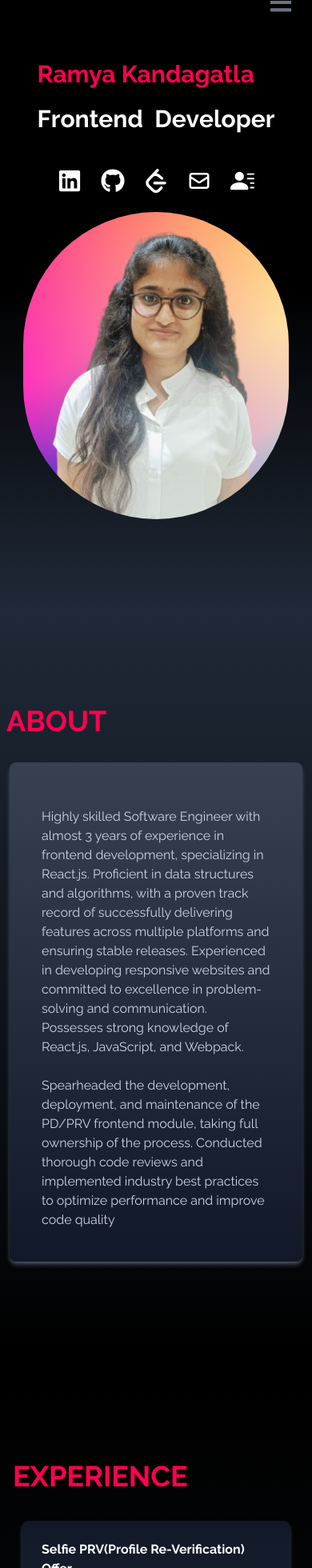
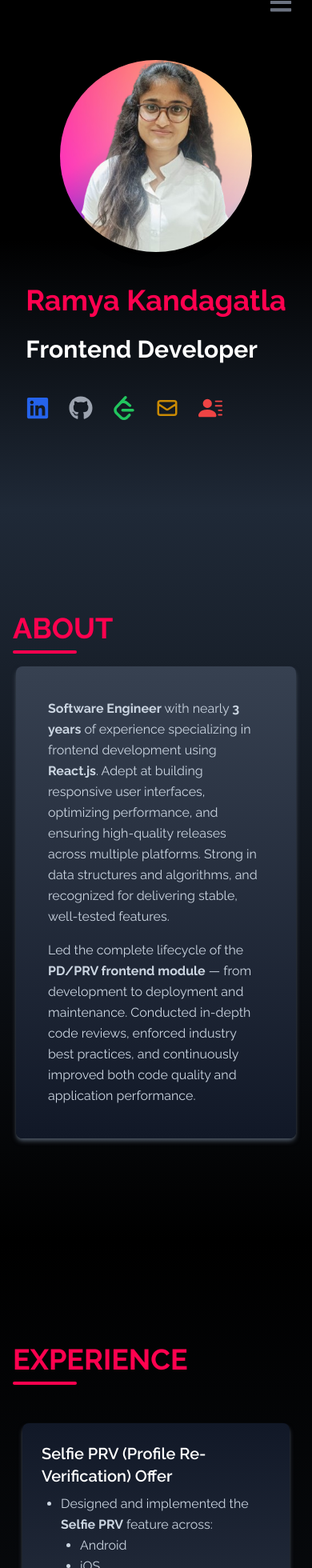
Before and after one commit to RamyaKandagatla/Portfolio, a React (Create React App) app: page / in a window 390 px wide. Shown: the part 37-1997 px from the top of the page at 80% size. Built offline with nearby package versions, Linux system fonts and the light colour scheme.

Commit message:
ui changes done

```diff
--- a/package.json
+++ b/package.json
@@ -6,6 +6,7 @@
     "@testing-library/jest-dom": "^5.17.0",
     "@testing-library/react": "^13.4.0",
     "@testing-library/user-event": "^13.5.0",
+    "framer-motion": "^12.23.3",
     "react": "^18.2.0",
     "react-dom": "^18.2.0",
     "react-icons": "^5.4.0",
--- a/src/components/About.jsx
+++ b/src/components/About.jsx
@@ -1,4 +1,5 @@
 import React from "react";
+import { motion } from "framer-motion";
 
 const About = () => {
   return (
@@ -6,29 +7,34 @@ const About = () => {
       name="about"
       className="w-full bg-gradient-to-b from-gray-800 to-black text-white py-28"
     >
-      <div className="max-w-screen-lg p-2 mx-auto flex flex-col justify-between">
-        <div className="pb-8">
-          <p className="text-4xl font-bold inline text-[rgb(255,1,79)] opacity-100">
+      <div className="max-w-screen-lg p-4 mx-auto flex flex-col justify-between">
+        <div className="pb-4">
+          <p className="text-4xl font-bold inline text-[rgb(255,1,79)]">
             ABOUT
           </p>
+          <div className="w-20 h-1 mt-2 bg-[rgb(255,1,79)] rounded-full"></div>
         </div>
-        <div className="text-slate-300 bg-gradient-to-b from-gray-700 to-gray-900 text-md shadow-md shadow-gray-600 rounded-lg p-10 mx-1">
-          <p className="mt-4">
-            Highly skilled Software Engineer with almost 3 years of experience in
-            frontend development, specializing in React.js. Proficient in data
-            structures and algorithms, with a proven track record of successfully
-            delivering features across multiple platforms and ensuring stable
-            releases. Experienced in developing responsive websites and committed
-            to excellence in problem-solving and communication. Possesses strong
-            knowledge of React.js, JavaScript, and Webpack.
+
+        <motion.div
+          initial={{ opacity: 0, y: 30 }}
+          whileInView={{ opacity: 1, y: 0 }}
+          transition={{ duration: 0.6 }}
+          className="text-slate-300 bg-gradient-to-b from-gray-700 to-gray-900 text-md md:text-lg leading-relaxed shadow-md shadow-gray-600 rounded-lg p-10 mx-1 space-y-4"
+        >
+          <p>
+            <strong>Software Engineer</strong> with nearly <strong>3 years</strong> of experience
+            specializing in frontend development using <strong>React.js</strong>. Adept at building
+            responsive user interfaces, optimizing performance, and ensuring high-quality releases
+            across multiple platforms. Strong in data structures and algorithms, and recognized for
+            delivering stable, well-tested features.
           </p>
-          <br />
+
           <p>
-            Spearheaded the development, deployment, and maintenance of the PD/PRV frontend module,
-            taking full ownership of the process. Conducted thorough code reviews and implemented
-            industry best practices to optimize performance and improve code quality
+            Led the complete lifecycle of the <strong>PD/PRV frontend module</strong> — from development to
+            deployment and maintenance. Conducted in-depth code reviews, enforced industry best
+            practices, and continuously improved both code quality and application performance.
           </p>
-        </div>
+        </motion.div>
       </div>
     </div>
   );
--- a/src/components/Experience.jsx
+++ b/src/components/Experience.jsx
@@ -1,14 +1,15 @@
-import React from 'react'
+import React from 'react';
+import { motion } from 'framer-motion';
 
 const Experience = () => {
-
   const projects = [
     {
       id: 1,
-			title: 'Selfie PRV(Profile Re-Verification) Offer',
+      title: 'Selfie PRV (Profile Re-Verification) Offer',
       description: (
-				<ol className="list-disc ml-6">
-					<li>Designed and implemented the <strong>Selfie PRV (Profile Re-Verification)</strong> feature across multiple platforms:
+        <ol className="list-disc ml-6 space-y-1">
+          <li>
+            Designed and implemented the <strong>Selfie PRV</strong> feature across:
             <ol className="list-disc ml-6">
               <li>Android</li>
               <li>iOS</li>
@@ -16,11 +17,12 @@ const Experience = () => {
               <li>Weblink</li>
             </ol>
           </li>
-					<li>Enabled customers rejected due to improper selfies to re-upload their images.</li>
-					<li>Achieved the following improvements:
-						<ol class="list-disc ml-6">
-							<li>Boosted loan disbursal by <strong>0.25%</strong>.</li>
-							<li>Increased overall user conversion rate by <strong>4-5%</strong>.</li>
+          <li>Allowed users to re-upload selfies if rejected.</li>
+          <li>
+            Impact:
+            <ol className="list-disc ml-6">
+              <li>Loan disbursal increased by <strong>0.25%</strong>.</li>
+              <li>Conversion rate rose by <strong>4–5%</strong>.</li>
             </ol>
           </li>
         </ol>
@@ -30,42 +32,37 @@ const Experience = () => {
     },
     {
       id: 2,
-			title: 'Developed Dynamic Image Capture Feature for VKYC',
+      title: 'Dynamic Image Capture for VKYC',
       description: (
+        <ol className="list-disc ml-6 space-y-1">
+          <li>Built dynamic image capture for DBL and LAP customers.</li>
+          <li>Used Firebase Database for personalized dropdowns.</li>
+          <li>
+            Outcomes:
             <ol className="list-disc ml-6">
-					<li>Engineered dynamic image capture for DBL and LAP customers, streamlining the VKYC process by ensuring required documents were captured during the call.</li>
-					<li>Utilized Firebase Database to generate customer-specific document drop-downs.</li>
-					<li>Achieved the following improvements:
-						<ol className="list-disc ml-6">
-							<li>Improved loan processing efficiency.</li>
-							<li>Reduced errors during the verification process.</li>
-							<li>Accelerated approval times.</li>
-							<li>Increased overall loan approval rate by <strong>15%</strong> for DBL and LAP customers.</li>
+              <li>Streamlined loan processing.</li>
+              <li>Reduced verification errors.</li>
+              <li>Accelerated approvals.</li>
+              <li><strong>15% increase</strong> in loan approval rate.</li>
             </ol>
           </li>
         </ol>
       ),
-			techStacks: 'React.js, JavaScript, HTML, CSS, AWS S3, firebase',
+      techStacks: 'React.js, JavaScript, HTML, CSS, AWS S3, Firebase',
       style: 'justify-self-end'
     },
     {
       id: 3,
-			title: 'Migrated to @loadable/component for Code Splitting',
+      title: 'Code Splitting with @loadable/component',
       description: (
+        <ol className="list-disc ml-6 space-y-1">
+          <li>Replaced <code>react-loadable</code> with <code>@loadable/component</code>.</li>
+          <li>
+            Benefits:
             <ol className="list-disc ml-6">
-					<li>Spearheaded the migration from <code>react-loadable</code> to <code>@loadable/component</code> for code splitting.</li>
-					<li>Enhanced application performance and maintainability through:
-						<ol className="list-disc ml-6">
-							<li>Strategic planning.</li>
-							<li>Comprehensive code refactoring.</li>
-							<li>Rigorous testing.</li>
-						</ol>
-					</li>
-					<li>Achieved the following outcomes:
-						<ol className="list-disc ml-6">
-							<li><strong>35% reduction</strong> in page load time.</li>
-							<li><strong>15% increase</strong> in user retention.</li>
-							<li>Delivered a smoother and more efficient user experience.</li>
+              <li><strong>35% faster</strong> page load time.</li>
+              <li><strong>15% boost</strong> in retention.</li>
+              <li>Smoother UX and better maintainability.</li>
             </ol>
           </li>
         </ol>
@@ -75,46 +72,53 @@ const Experience = () => {
     },
     {
       id: 4,
-			title: 'Optimized App Scaling for Enhanced Responsiveness',
+      title: 'App Scaling for Responsive UX',
       description: (
-				<ol className="list-disc ml-6">
-					<li>Designed and implemented a viewport scaling logic based on:
-						<ol className="list-disc ml-6">
-							<li>Device screen size.</li>
-							<li>Device resolution.</li>
-						</ol>
-					</li>
-					<li>Optimized layouts and usability across all devices.</li>
-					<li>Achieved a <strong>30% increase in user engagement</strong> through responsive design.</li>
+        <ol className="list-disc ml-6 space-y-1">
+          <li>Built viewport scaling logic based on device screen/resolution.</li>
+          <li>Improved layout consistency across devices.</li>
+          <li><strong>30% increase</strong> in user engagement.</li>
         </ol>
       ),
       techStacks: 'React.js, JavaScript, HTML, CSS',
       style: 'justify-self-end'
     }
-	]
+  ];
+
   return (
-    <div name='experience'
+    <div
+      name="experience"
       className="w-full bg-gradient-to-b from-black to-gray-800 text-white py-28"
     >
       <div className="max-w-screen-lg p-4 mx-auto flex flex-col justify-center">
-				<div className="pb-8">
-					<p className="text-4xl font-bold inline text-[rgb(255,1,79)] opacity-100">EXPERIENCE</p>
+        <div className="pb-6">
+          <p className="text-4xl font-bold inline text-[rgb(255,1,79)]">
+            EXPERIENCE
+          </p>
+          <div className="w-20 h-1 mt-2 bg-[rgb(255,1,79)] rounded-full"></div>
         </div>
 
-
-        <div className="grid gap-8 my-1 mx-3">
+        <div className="grid gap-10 my-6 mx-3">
           {projects.map(({ id, title, description, techStacks, style }) => (
-            <div key={id} className={`text-slate-300 bg-gradient-to-b from-gray-900 to-gray-700 shadow-md shadow-gray-600 rounded-lg w-full max-w-md md:max-w-lg lg:max-w-xl p-6 ${style} hover:scale-105 duration-500`}>
-              <h3 className='text-white font-bold'>{title}</h3>
-							<p className='p-2'>{description}</p>
-							<p className='p-2'><span className='text-white font-bold'>TechStacks: </span><span>{techStacks}</span></p>
-            </div>
+            <motion.article
+              key={id}
+              initial={{ opacity: 0, y: 40 }}
+              whileInView={{ opacity: 1, y: 0 }}
+              transition={{ duration: 0.5, delay: id * 0.1 }}
+              className={`text-slate-300 bg-gradient-to-b from-gray-900 to-gray-700 shadow-md shadow-gray-600 rounded-lg w-full max-w-2xl p-6 ${style} hover:scale-105 duration-500`}
+            >
+              <h3 className="text-white font-semibold text-xl mb-2">{title}</h3>
+              <div className="leading-relaxed text-base">{description}</div>
+              <p className="mt-4 text-sm text-gray-300">
+                <span className="text-white font-semibold">Tech Stack: </span>
+                {techStacks}
+              </p>
+            </motion.article>
           ))}
         </div>
-
       </div>
     </div>
-  )
-}
+  );
+};
 
-export default Experience
+export default Experience;
--- a/src/components/Home.jsx
+++ b/src/components/Home.jsx
@@ -7,6 +7,7 @@ import { HiOutlineMail } from "react-icons/hi";
 import { BsFillPersonLinesFill } from "react-icons/bs";
 import { SiLeetcode } from "react-icons/si";
 import WordByWordText from "./WordByWordText";
+import { motion } from "framer-motion";
 
 const Home = () => {
   const links = [
@@ -66,32 +67,42 @@ const Home = () => {
   return (
     <div
       name="home"
-      className="w-full bg-gradient-to-b from-black via-black to-gray-800 py-28 justify-center"
+      className="w-full bg-gradient-to-b from-black via-black to-gray-800 py-28"
     >
-      <div className="max-w-screen-lg mx-auto flex flex-col items-center justify-between px-4 md:flex-row">
-        <div className="flex flex-col justify-center space-y-5">
-          <h2 className="text-3xl sm:text-5xl font-bold text-[rgb(255,1,79)] opacity-100">
-            Ramya Kandagatla
-          </h2>
+      <div className="max-w-screen-lg mx-auto flex flex-col-reverse md:flex-row items-center justify-between px-6">
+        {/* Text Section */}
+        <div className="flex flex-col justify-center space-y-6 text-left">
+            <motion.h2
+              className="text-4xl sm:text-5xl font-bold text-[rgb(255,1,79)]"
+              initial={{ opacity: 0, y: -20 }}
+              animate={{ opacity: 1, y: 0 }}
+              transition={{ duration: 0.6 }}
+            >
+              Ramya Kandagatla
+            </motion.h2>
           <h2 className="text-3xl sm:text-5xl font-bold text-white">
             <WordByWordText />
           </h2>
-          <div className="flex xl:hidden justify-center space-x-6 py-6">
-            {links.map(({ id, child, href, download }) => (
+
+          {/* Social Links */}
+          <div className="flex xl:hidden justify-start space-x-6 pt-4">
+            {links.map(({ id, child, href, download, style }) => (
               <a
                 key={id}
                 href={href}
                 target="_blank"
                 rel="noopener noreferrer"
                 download={download}
-                className={`duration-300 hover:scale-125 text-white`}
+                className={`duration-300 hover:scale-125 ${style}`}
               >
                 {child}
               </a>
             ))}
           </div>
 
-          {/* <div>
+          {/* CTA Button (Kept as is - commented) */}
+          {/*
+          <div>
             <Link
               to="projects"
               smooth
@@ -103,14 +114,20 @@ const Home = () => {
                 <MdOutlineKeyboardArrowRight size={25} className="ml-1" />
               </span>
             </Link>
-          </div> */}
+          </div>
+          */}
         </div>
-        <div className="md:mt-10">
-          <img
-            src={myPhoto}
-            alt="profile"
-            className="rounded-full mx-auto md:w-full h-96 md:object-cover"
-          />
+
+        {/* Profile Image */}
+        <div className="mb-10 md:mb-0 md:ml-10">
+        <motion.img
+  src={myPhoto}
+  alt="profile"
+  className="rounded-full w-60 h-60 sm:w-72 sm:h-72 object-cover shadow-lg"
+  initial={{ opacity: 0, scale: 0.95 }}
+  animate={{ opacity: 1, scale: 1 }}
+  transition={{ duration: 0.6, delay: 0.2 }}
+/>
         </div>
       </div>
     </div>
--- a/src/components/NavBar.jsx
+++ b/src/components/NavBar.jsx
@@ -1,66 +1,61 @@
-import React from "react";
+import React, { useState } from "react";
 import { FaTimes, FaBars } from "react-icons/fa";
 import { Link } from "react-scroll";
 
 const NavBar = () => {
-  const [nav, setnav] = React.useState(false);
+  const [nav, setNav] = useState(false);
 
   const navLinks = [
-    {
-      id: 1,
-      title: "home",
-    },
-    {
-      id: 2,
-      title: "about",
-    },
-    {
-      id: 3,
-      title: "experience",
-    },
-    {
-      id: 4,
-      title: "projects",
-    },
-    {
-      id: 5,
-      title: "skills",
-    },
-    {
-      id: 6,
-      title: "contact",
-    },
+    { id: 1, title: "home" },
+    { id: 2, title: "about" },
+    { id: 3, title: "experience" },
+    { id: 4, title: "projects" },
+    { id: 5, title: "skills" },
+    { id: 6, title: "contact" },
   ];
 
   return (
-    <div className="flex justify-end md:justify-around items-center w-full h-20 px-2 text-white bg-black fixed z-10">
-      {/* <h1 className="text-4xl font-signature">Ramya Kandagatla</h1> */}
-
+    <nav
+      className="flex justify-end md:justify-around items-center w-full h-20 px-2 text-white bg-black fixed z-10"
+      role="navigation"
+      aria-label="Main Navigation"
+    >
+      {/* Desktop Menu */}
       <ul className="hidden md:flex">
         {navLinks.map(({ id, title }) => (
           <li
             key={id}
             className="px-4 cursor-pointer font-large text-slate-300 hover:scale-105 hover:text-[rgb(255,1,79)] opacity-100 font-bold duration-200 capitalize"
           >
-            <Link to={title} smooth duration={500}>
+            <Link
+              to={title}
+              smooth
+              duration={500}
+              spy={true}
+              activeClass="text-[rgb(255,1,79)] scale-105"
+            >
               {title}
             </Link>
           </li>
         ))}
       </ul>
 
+      {/* Mobile Menu Icon */}
       <div
-        onClick={() => setnav(!nav)}
+        onClick={() => setNav(!nav)}
         className="cursor-pointer pr-4 z-10 text-gray-500 md:hidden"
+        aria-label={nav ? "Close menu" : "Open menu"}
       >
         {nav ? <FaTimes size={30} /> : <FaBars size={30} />}
       </div>
+
+      {/* Mobile Menu List */}
       {nav && (
-        <ul className="flex flex-col justify-center items-center absolute top-0 left-0 w-full h-screen bg-gradient-to-b from-black to-gray-800 text-gray-500">
+        <ul className="flex flex-col justify-center items-center absolute top-0 left-0 w-full h-screen bg-gradient-to-b from-black to-gray-800 text-gray-500 transition-all duration-300 ease-in-out">
           {navLinks.map(({ id, title }) => (
             <li key={id} className="px-4 cursor-pointer py-6 text-4xl capitalize">
               <Link
-                onClick={() => setnav(!nav)}
+                onClick={() => setNav(false)}
                 to={title}
                 smooth
                 duration={500}
@@ -71,7 +66,7 @@ const NavBar = () => {
           ))}
         </ul>
       )}
-    </div>
+    </nav>
   );
 };
 
--- a/src/components/Skills.jsx
+++ b/src/components/Skills.jsx
@@ -1,109 +1,99 @@
 import React from "react";
+import { motion } from "framer-motion";
+
 import html from "../assets/html.png";
 import css from "../assets/css3.png";
 import github from "../assets/github.png";
 import javaScript from "../assets/js.png";
 import reactImage from "../assets/react.png";
 import tailwind from "../assets/tailwind.png";
-import typescript from '../assets/typescript.png';
-import python from '../assets/python.png';
-import mysql from '../assets/mysql.jpeg';
-import firebase from '../assets/firebase.png';
-import awsS3 from '../assets/awsS3.png';
+import typescript from "../assets/typescript.png";
+import python from "../assets/python.png";
+import mysql from "../assets/mysql.jpeg";
+import firebase from "../assets/firebase.png";
+import awsS3 from "../assets/awsS3.png";
 
-const Skills = () => {
-  const techStacks = [
-    {
-      id: 1,
-      src: html,
-      title: "HTML",
-      style: "shadow-orange-500",
-    },
-    {
-      id: 2,
-      src: css,
-      title: "CSS",
-      style: "shadow-blue-500",
-    },
+const categories = {
+  Frontend: [
+    { id: 1, src: html, title: "HTML", border: "border-orange-500" },
+    { id: 2, src: css, title: "CSS", border: "border-blue-500" },
     {
       id: 3,
       src: javaScript,
       title: "JavaScript",
-      style: "shadow-yellow-500",
+      border: "border-yellow-500",
     },
-    {
-      id: 4,
-      src: typescript,
-      title: "TypeScript",
-      style: "shadow-blue-500",
-    },
-    {
-      id: 5,
-      src: reactImage,
-      title: "React",
-      style: "shadow-sky-300",
-    },
-    {
-      id: 6,
-      src: tailwind,
-      title: "Tailwind CSS",
-      style: "shadow-sky-500",
-    },
-    {
-      id: 7,
-      src: github,
-      title: "Github",
-      style: "shadow-gray-400",
-    },
-    {
-      id: 8,
-      src: mysql,
-      title: "MySQL",
-      style: "shadow-blue-800",
-    },
-    {
-      id: 9,
-      src: firebase,
-      title: "Firebase",
-      style: "shadow-orange-700",
-    },
-    {
-      id: 10,
-      src: awsS3,
-      title: "AWS S3",
-      style: "shadow-red-500",
-    },
-    {
-      id: 11,
-      src: python,
-      title: "Python",
-      style: "shadow-yellow-500",
-    }
-  ];
+    { id: 4, src: typescript, title: "TypeScript", border: "border-blue-400" },
+    { id: 5, src: reactImage, title: "React", border: "border-cyan-400" },
+    { id: 6, src: tailwind, title: "Tailwind CSS", border: "border-cyan-500" },
+  ],
+  Backend: [
+    { id: 7, src: mysql, title: "MySQL", border: "border-blue-800" },
+    { id: 8, src: firebase, title: "Firebase", border: "border-orange-600" },
+    { id: 9, src: awsS3, title: "AWS S3", border: "border-red-500" },
+    { id: 10, src: python, title: "Python", border: "border-yellow-400" },
+  ],
+  Tools: [{ id: 11, src: github, title: "Github", border: "border-gray-400" }],
+};
+
+const fadeInUp = {
+  hidden: { opacity: 0, y: 40 },
+  visible: (i) => ({
+    opacity: 1,
+    y: 0,
+    transition: { delay: i * 0.1, duration: 0.5, type: "spring" },
+  }),
+};
+
+const Skills = () => {
   return (
     <div
       name="skills"
-      className="bg-gradient-to-b from-black to-gray-800 w-full py-32"
+      className="w-full bg-gradient-to-b from-black to-gray-900 py-28 text-white"
     >
-      <div className="max-w-screen-lg mx-auto p-4 flex flex-col justify-center text-white">
-        <div>
-          <p className="text-4xl font-bold text-[rgb(255,1,79)] opacity-100 p-2 inline">
+      <div className="max-w-screen-lg mx-auto px-4">
+        {/* Header */}
+        <div className="mb-12">
+          <p className="text-4xl font-bold inline text-[rgb(255,1,79)]">
             SKILLS
           </p>
-          <p className="py-6">These are the technologies I've worked with</p>
+          <div className="w-20 h-1 mt-2 bg-[rgb(255,1,79)] rounded-full" />
+          <p className="text-gray-300 mt-4">Technologies I've worked with</p>
         </div>
 
-        <div className="w-full grid grid-cols-2 sm:grid-cols-4 gap-8 text-center py-8 px-12 sm:px-0">
-          {techStacks.map(({ id, src, title, style }) => (
-            <div
-              key={id}
-              className={`shadow-md hover:scale-105 duration-500 py-2 rounded-lg ${style}`}
-            >
-              <img src={src} alt="" className="w-20 sm:w-16 mx-auto" />
-              <p className="mt-4">{title}</p>
+        {/* Category-wise Skills */}
+        {Object.entries(categories).map(([section, skills], sectionIndex) => (
+          <div key={section} className="mb-12">
+            <h3 className="text-2xl font-semibold mb-6 border-b border-gray-700 pb-2">
+              {section}
+            </h3>
+            <div className="grid grid-cols-2 sm:grid-cols-3 md:grid-cols-4 gap-6">
+              {skills.map((skill, i) => (
+                <motion.div
+                  key={skill.id}
+                  custom={i}
+                  initial="hidden"
+                  whileInView="visible"
+                  viewport={{ once: true }}
+                  variants={fadeInUp}
+                  className={`rounded-2xl border ${skill.border} p-5 backdrop-blur-sm bg-white/5
+                    hover:scale-105 hover:shadow-[0_0_20px_2px_rgba(255,1,79,0.2)]
+                    transition-transform duration-300`}
+                >
+                  <img
+                    src={skill.src}
+                    alt={`${skill.title} Logo`}
+                    className="w-16 h-16 mx-auto object-contain"
+                    loading="lazy"
+                  />
+                  <p className="mt-4 text-sm font-semibold text-center">
+                    {skill.title}
+                  </p>
+                </motion.div>
+              ))}
             </div>
-          ))}
-        </div>
+          </div>
+        ))}
       </div>
     </div>
   );
--- a/src/components/WordByWordText.jsx
+++ b/src/components/WordByWordText.jsx
@@ -1,19 +1,33 @@
 import React from "react";
+import { motion } from "framer-motion";
 
 const WordByWordText = () => {
-  const text = 'Frontend  Developer'
+  const text = "Frontend Developer";
+
   return (
-    <div className="flex flex-wrap w-full break-words">
+    <motion.div
+      className="flex flex-wrap w-full break-words"
+      initial="hidden"
+      whileInView="visible"
+      viewport={{ once: true }} // ensures animation only runs once
+      variants={{
+        visible: { transition: { staggerChildren: 0.05 } },
+      }}
+    >
       {text.split("").map((char, index) => (
-        <div
+        <motion.span
           key={index}
-          className="break-words opacity-0 animate-fade-in"
-          style={{ animationDelay: `${index * 0.1}s` }}
+          className="break-words text-white"
+          variants={{
+            hidden: { opacity: 0, y: 10 },
+            visible: { opacity: 1, y: 0 },
+          }}
+          transition={{ duration: 0.4, ease: "easeInOut" }}
         >
           {char === " " ? "\u00A0" : char}
-        </div>
+        </motion.span>
       ))}
-    </div>
+    </motion.div>
   );
 };
 
--- a/tailwind.config.js
+++ b/tailwind.config.js
@@ -12,7 +12,7 @@ module.exports = {
         },
       },
       animation: {
-        'fade-in': 'fade-in 0.5s ease-in-out forwards',
+        'fade-in': 'fade-in 0.5s ease forwards',
       },
     },
     fontFamily: {
```
Also changed, not shown: src/components/Contact.jsx (+53 -6 lines), src/components/Projects.jsx (+43 -20 lines), src/components/SocialLinks.jsx (+7 -3 lines), 1 other file (tests, documents, lock files or other folders). Lines whose indentation alone changed are shown as unchanged.
